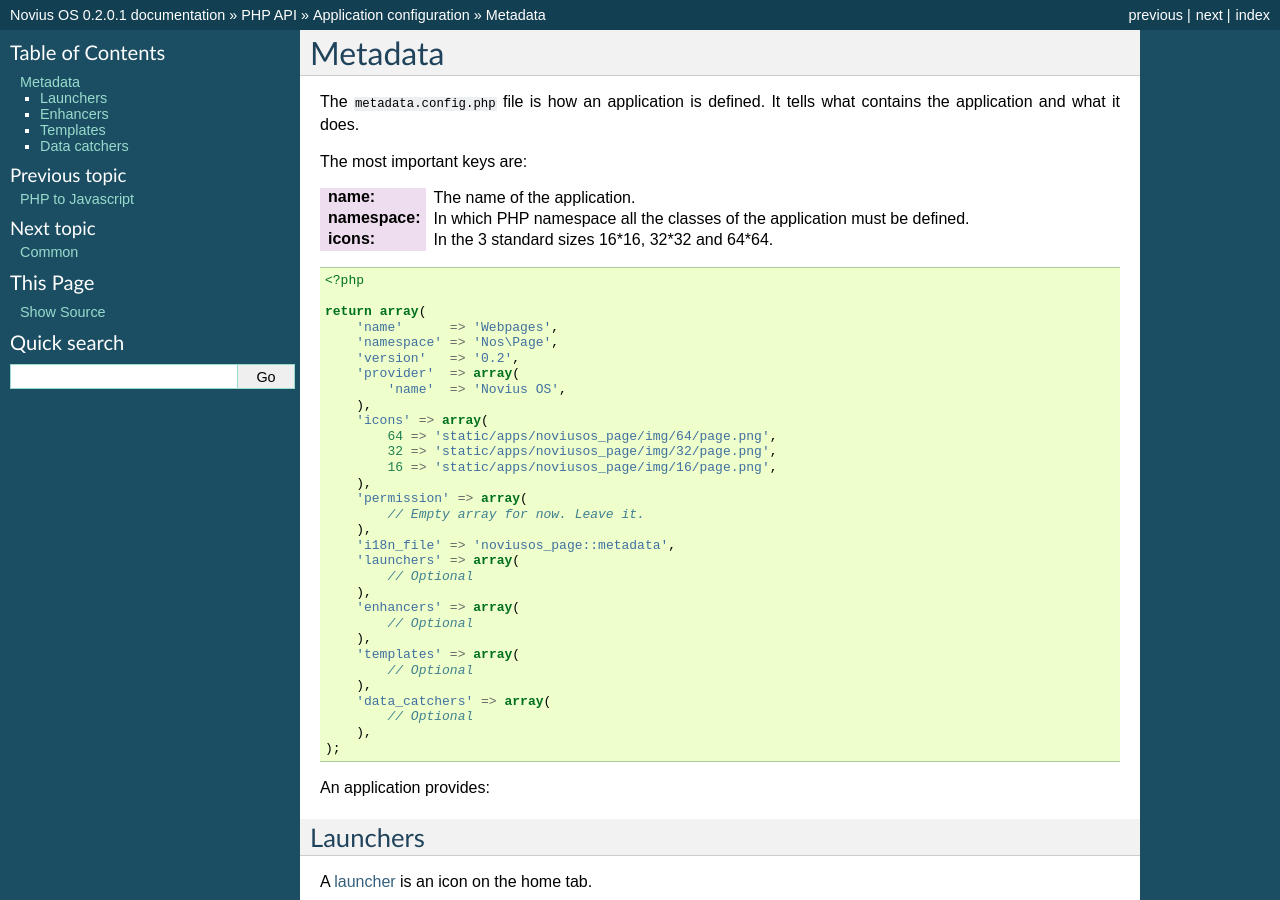
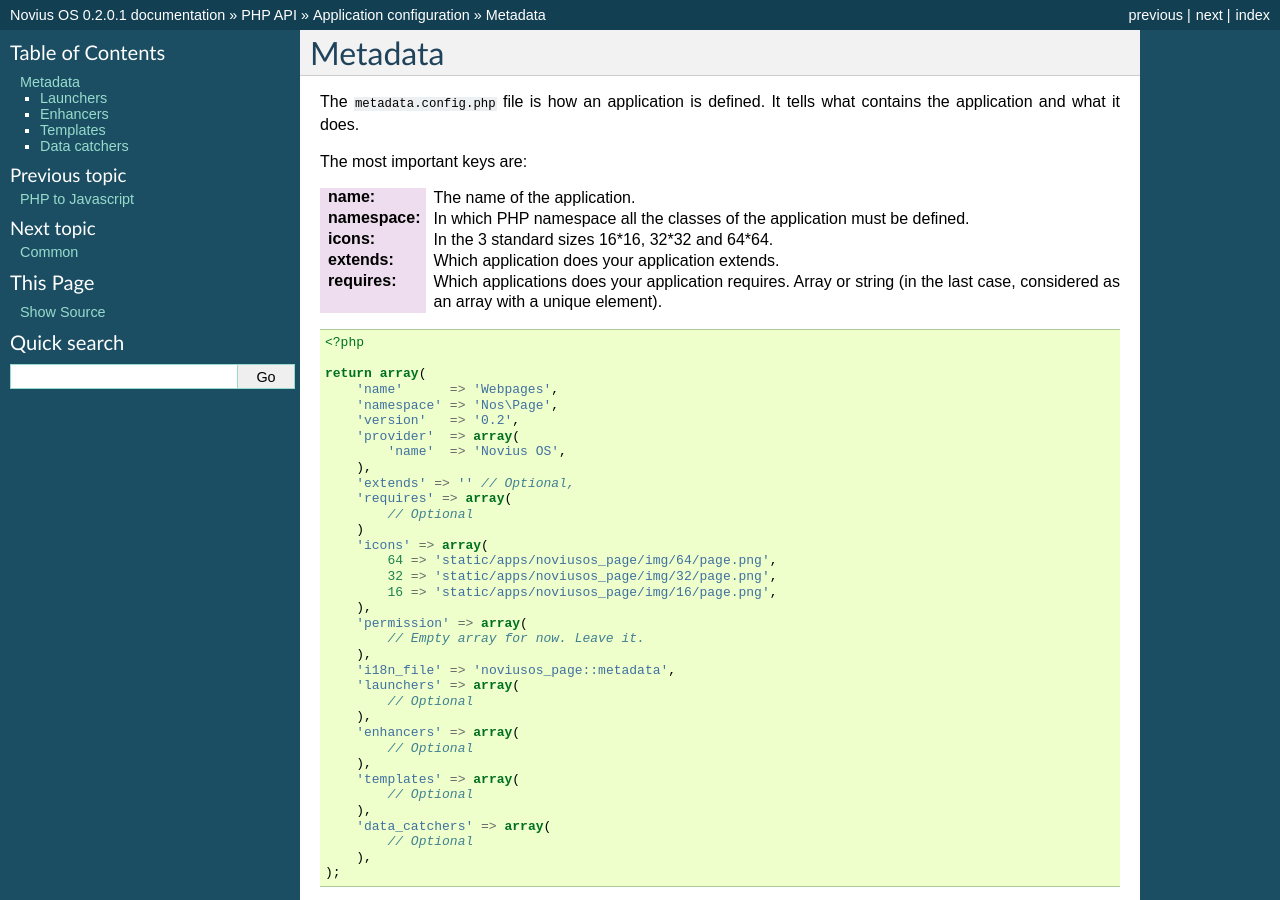
Before and after one commit to vrcAlbert/documentation-api, a Sphinx documentation site: the page built from source/php/configuration/application/metadata.rst, in a window 1280 px wide and 900 px high. Built offline with Sphinx 7.4.7, drawn with Linux system fonts in a browser that asks for light colours.

Commit message:
added requires and extends key

```diff
--- a/source/php/configuration/application/metadata.rst
+++ b/source/php/configuration/application/metadata.rst
@@ -9,6 +9,9 @@ The most important keys are:
 :name: The name of the application.
 :namespace: In which PHP namespace all the classes of the application must be defined.
 :icons: In the 3 standard sizes 16*16, 32*32 and 64*64.
+:extends: Which application does your application extends.
+:requires: Which applications does your application requires. Array or string (in the last case, considered as an array
+    with a unique element).
 
 .. code-block:: php
 
@@ -21,6 +24,10 @@ The most important keys are:
         'provider'  => array(
             'name'  => 'Novius OS',
         ),
+        'extends' => '' // Optional,
+        'requires' => array(
+            // Optional
+        )
         'icons' => array(
             64 => 'static/apps/noviusos_page/img/64/page.png',
             32 => 'static/apps/noviusos_page/img/32/page.png',
```
